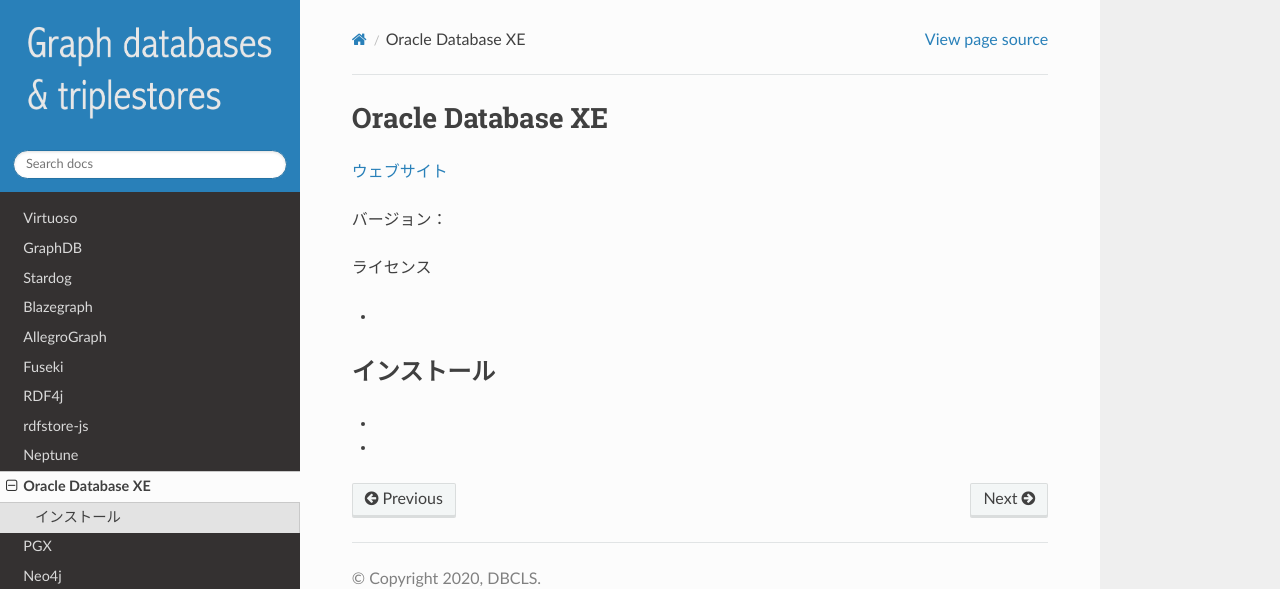
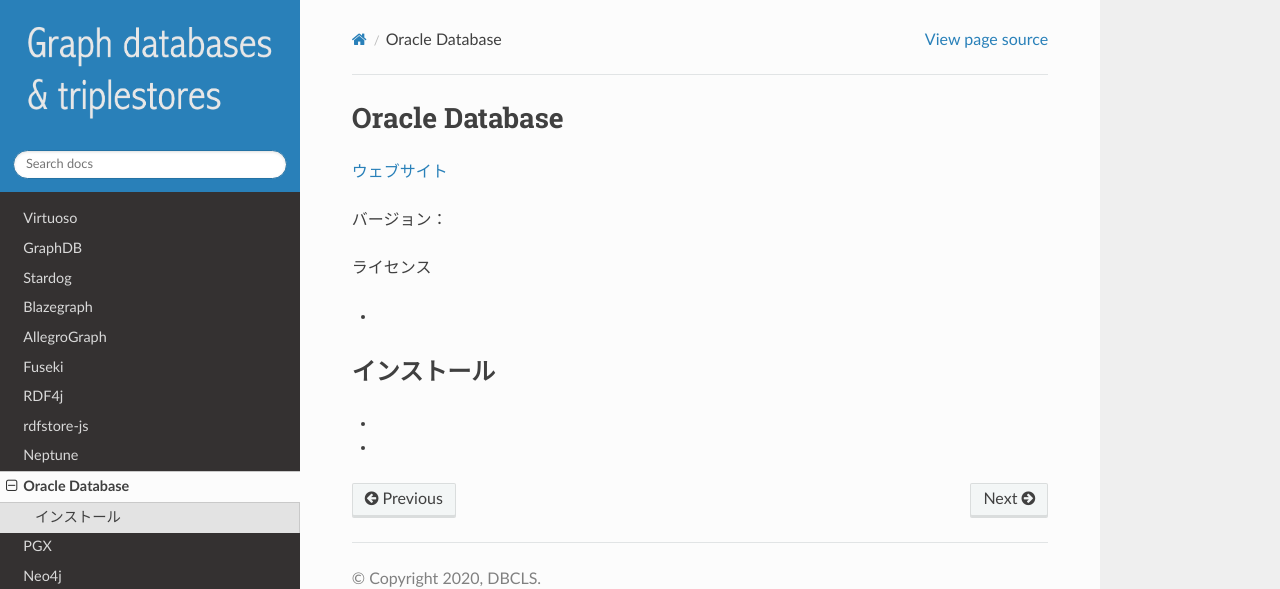
Before and after one commit to dbcls/graphdbs, a Sphinx documentation site: the page built from docs/md/oracle.md, in a window 1280 px wide. Shown: the top 589 px of the page. Built offline with Sphinx 7.4.7 and the Read the Docs theme 2.0.0, drawn with Linux system fonts in a browser that asks for light colours.

```diff
--- a/docs/md/oracle.md
+++ b/docs/md/oracle.md
@@ -1,4 +1,4 @@
-# Oracle Database XE
+# Oracle Database
 
 [ウェブサイト](https://www.oracle.com/jp/database/technologies/appdev/xe.html)
 
```
